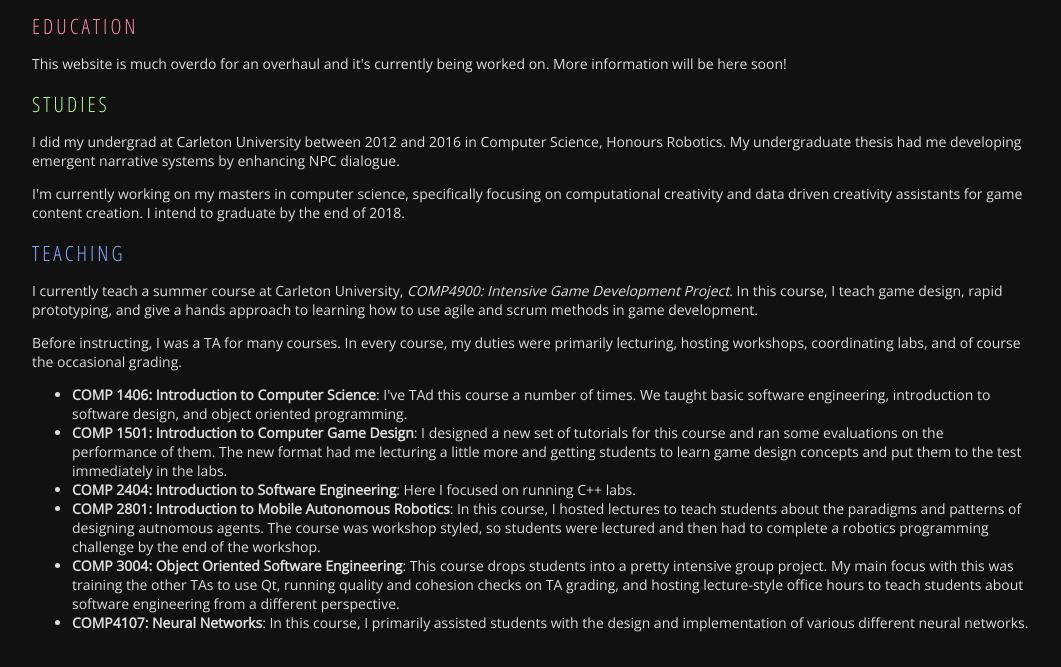
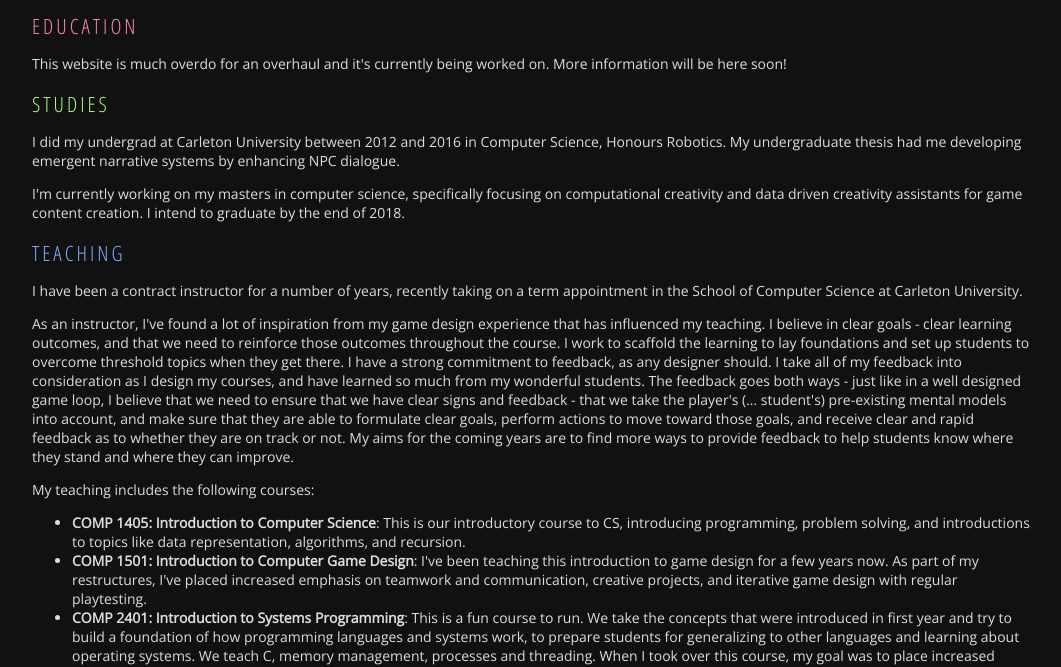
Before and after one commit to chillen/chillen.github.io, a plain HTML site: page education.html in a window 1280 px wide. Shown: the part 288-955 px from the top of the page, without its empty margins (108-1169 px from the left). Drawn offline with nearby package versions, Linux system fonts and the light colour scheme.

Commit message:
Update education.html

```diff
--- a/education.html
+++ b/education.html
@@ -93,8 +93,23 @@
           </p>
           <h2 class="text-blue">Teaching</h2>
           <p>
-            I currently teach a summer course at Carleton University, <em>COMP4900: Intensive Game Development Project</em>. In this course,
-            I teach game design, rapid prototyping, and give a hands approach to learning how to use agile and scrum methods in game development.
+            I have been a contract instructor for a number of years, recently taking on a term appointment in the School of Computer Science at Carleton University.
+          </p>
+          <p>
+            As an instructor, I've found a lot of inspiration from my game design experience that has influenced my teaching. I believe in clear goals - clear learning outcomes, and that
+            we need to reinforce those outcomes throughout the course. I work to scaffold the learning to lay foundations and set up students to overcome threshold topics when they get there.
+            I have a strong commitment to feedback, as any designer should. I take all of my feedback into consideration as I design my courses, and have learned so much from my wonderful students.
+            The feedback goes both ways - just like in a well designed game loop, I believe that we need to ensure that we have clear signs and feedback - that we take the player's (... student's)
+            pre-existing mental models into account, and make sure that they are able to formulate clear goals, perform actions to move toward those goals, and receive clear and rapid feedback
+            as to whether they are on track or not. My aims for the coming years are to find more ways to provide feedback to help students know where they stand and where they can improve.
+          </p>
+          <p>My teaching includes the following courses:
+                  <ul>
+                    <li><strong>COMP 1405: Introduction to Computer Science</strong>: This is our introductory course to CS, introducing programming, problem solving, and introductions to topics like data representation, algorithms, and recursion.</li>
+                    <li><strong>COMP 1501: Introduction to Computer Game Design</strong>: I've been teaching this introduction to game design for a few years now. As part of my restructures, I've placed increased emphasis on teamwork and communication, creative projects, and iterative game design with regular playtesting.</li>
+                    <li><strong>COMP 2401: Introduction to Systems Programming</strong>: This is a fun course to run. We take the concepts that were introduced in first year and try to build a foundation of how programming languages and systems work, to prepare students for generalizing to other languages and learning about operating systems. We teach C, memory management, processes and threading. When I took over this course, my goal was to place increased emphasis on the fundamental understanding of what memory and processes are, and how C gives us "stick shift" style control compared to our typically "automatic" programming languages.</li>
+                    <li><strong>COMP 4900: Intensive Game Design Project</strong>: I designed this course as a master's student, and have been running it for over five years now. This course brings a small group of applicants together to work as a single team, and I take on the role of a flexible product owner and scrum master, taking a hands-on approach to teaching game design, development, and Agile project management processes in software. Our lectures convert into Scrum meetings and work sessions after a primer on design, development, and how to take on Agile qualities rather than strictly adhering to prescribed processes.</li>
+                </ul>
           </p>
           <p>
               Before instructing, I was a TA for many courses. In every course, my duties were primarily lecturing, hosting workshops, coordinating labs,
```
